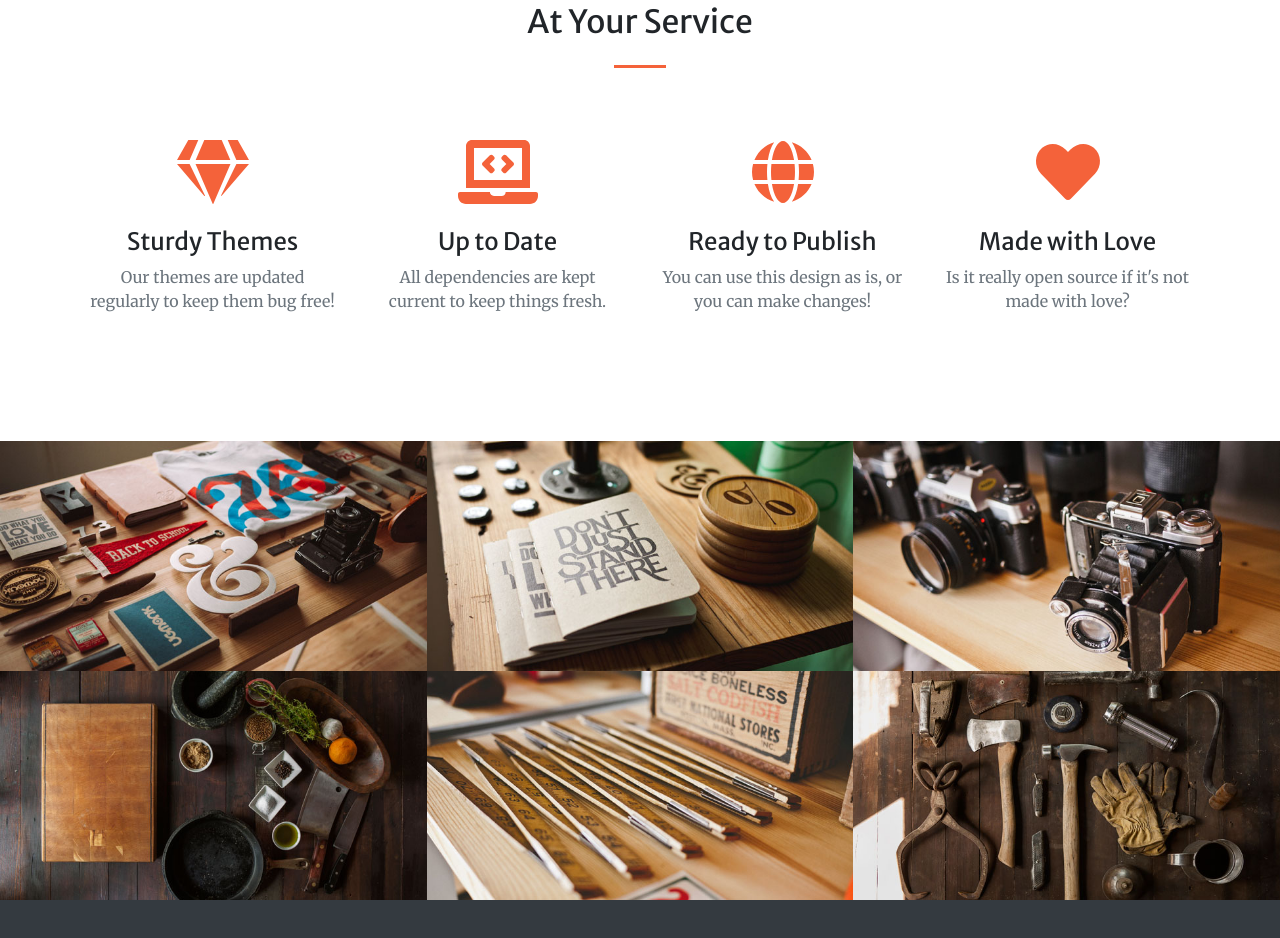
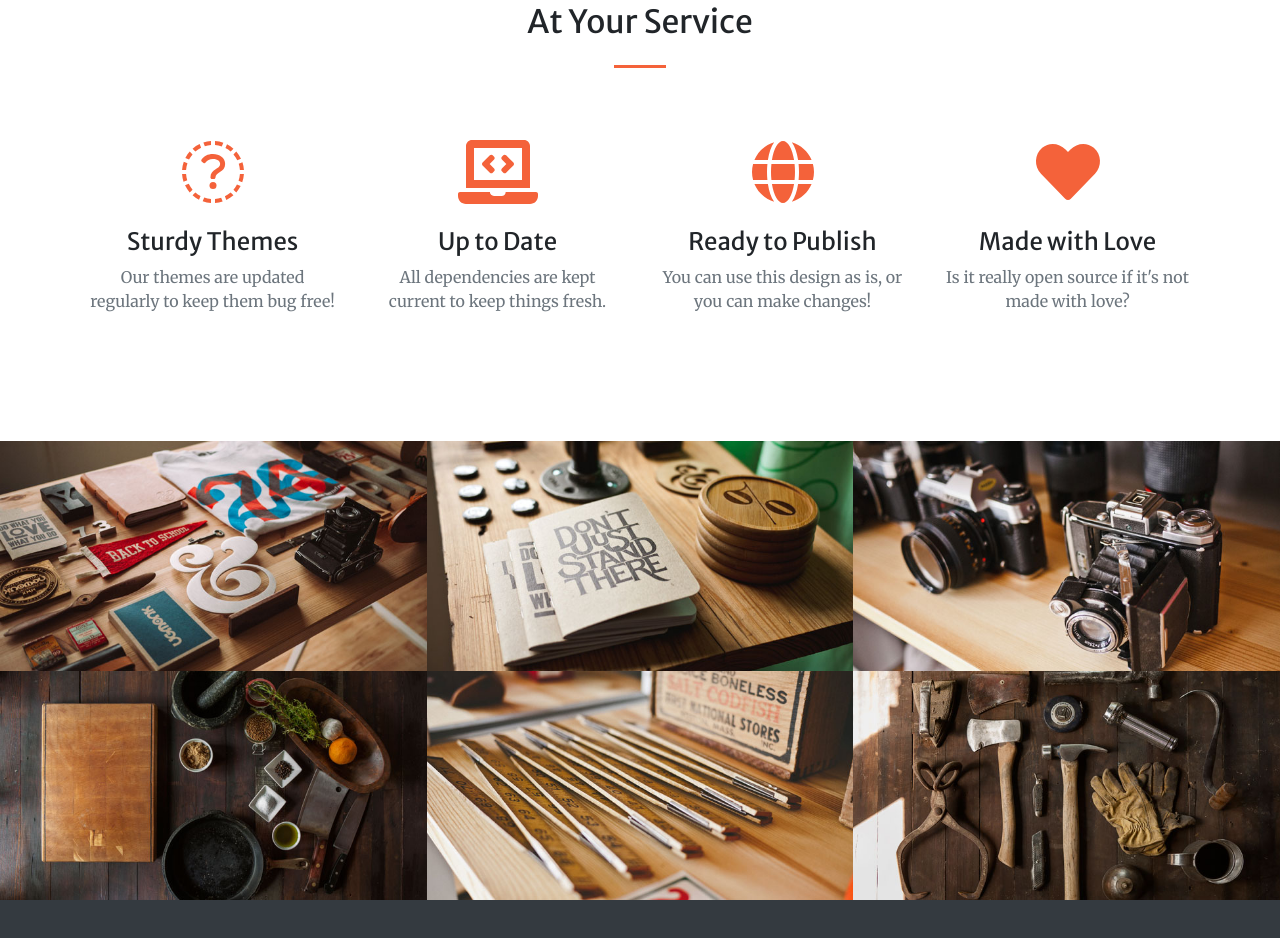
Before and after one commit to TheGamerWithMore-zz/resh-website, a plain HTML site: page index.html in a window 1280 px wide. Shown: the part 1403-2341 px from the top of the page. Drawn offline with nearby package versions, Linux system fonts and the light colour scheme.

Commit message:
Specialising in icons since 2020
Or your money back, guaranteed!

```diff
--- a/index.html
+++ b/index.html
@@ -56,7 +56,7 @@
                     <div class="col-lg-8 text-center">
                         <h2 class="text-white mt-0">When only the best will do.</h2>
                         <hr class="divider light my-4" />
-                        <p class="text-white-50 mb-4">Resh Ramasamy's experience within the disability sector is the best. Resh Ramasamy is your point-of-contact for anything in the disability sector. </p>
+                        <p class="text-white-50 mb-4">Resh Ramasamy's experience within the disability sector is the best. Resh Ramasamy is your point-of-contact for anything in the disability sector.</p>
                         <a class="btn btn-light btn-xl js-scroll-trigger" href="#services">Get Started!</a>
                     </div>
                 </div>
@@ -70,7 +70,7 @@
                 <div class="row">
                     <div class="col-lg-3 col-md-6 text-center">
                         <div class="mt-5">
-                            <i class="fas fa-4x fa-gem text-primary mb-4"></i>
+                            <i class="fas fa-4x fa-accessible-icon text-primary mb-4"></i>
                             <h3 class="h4 mb-2">Sturdy Themes</h3>
                             <p class="text-muted mb-0">Our themes are updated regularly to keep them bug free!</p>
                         </div>
```
